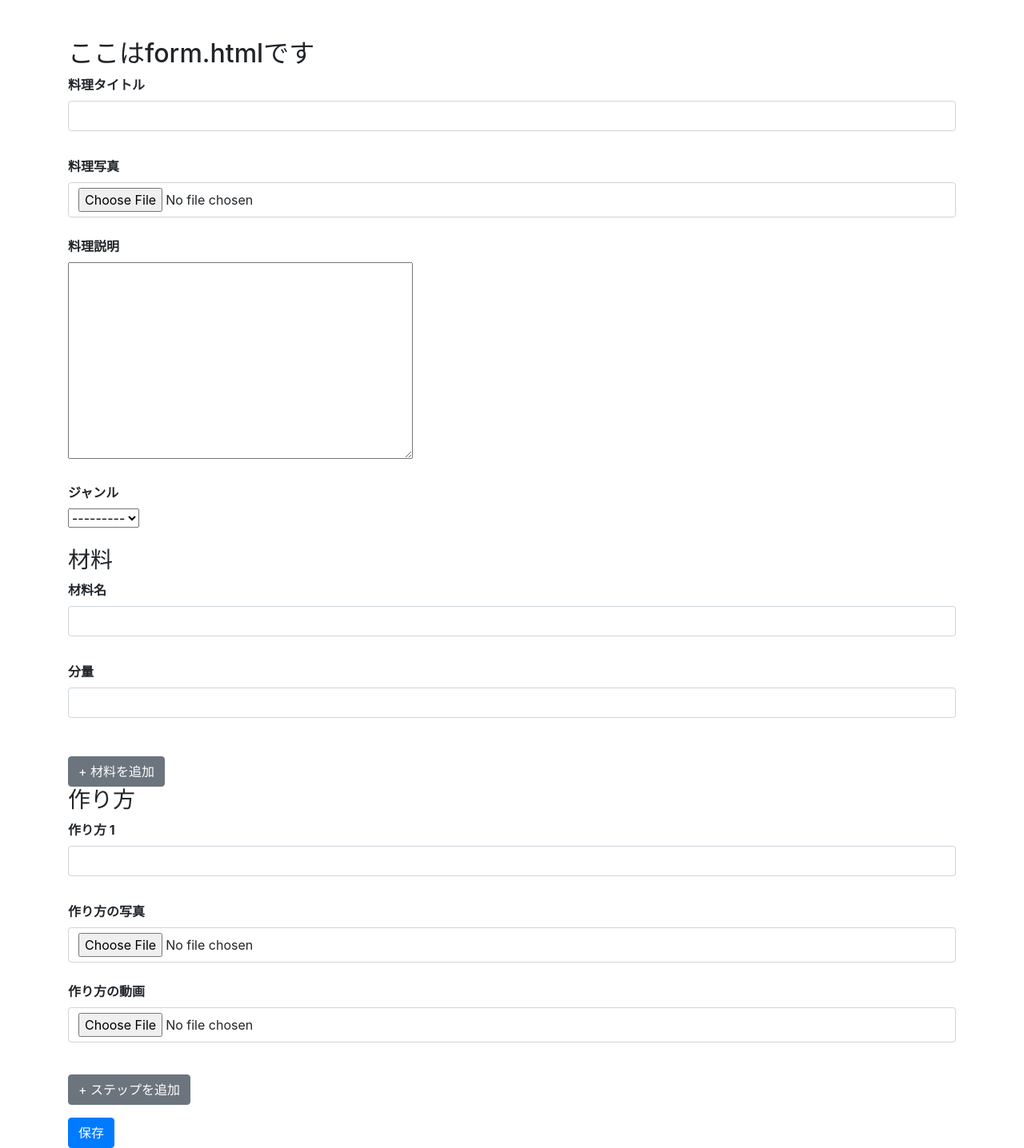
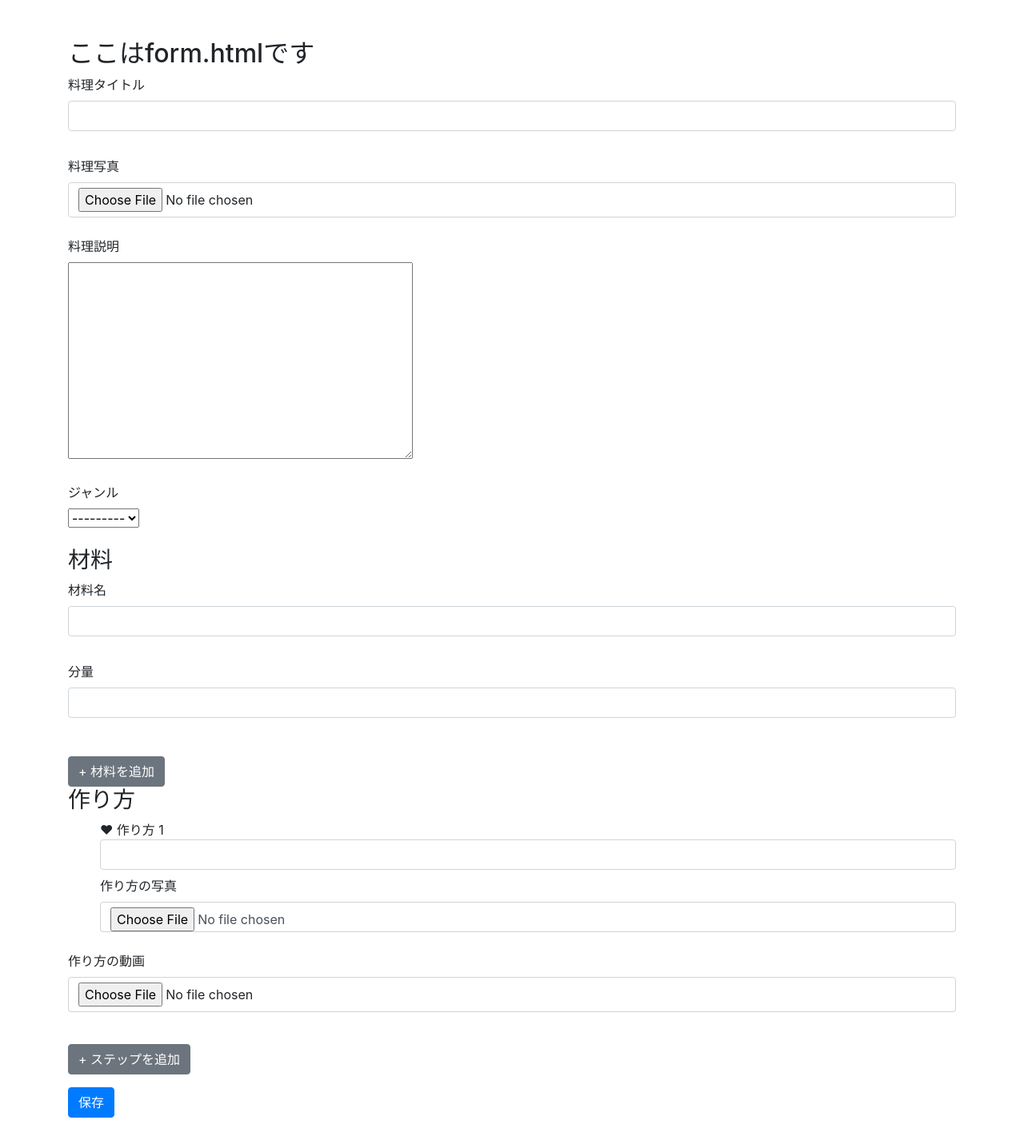
Before and after one commit to yamashita3303/cookly, a Django app: page /app/recipe/create/ in a window 1280 px wide. Shown: the part 82-1518 px from the top of the page at 80% size. After the commit the page ends 1480 px from the top, so only its background shows below. Run offline with Django 4.2, Linux system fonts and the light colour scheme; some libraries are stand-ins or nearby versions.

Commit message:
ステップの並び替えを可能にしました

```diff
--- a/app/static/app/css/form.css
+++ b/app/static/app/css/form.css
@@ -6,8 +6,8 @@
 /* ラベルのスタイル */
 .form-group label {
     display: block;
-    font-weight: bold;
     margin-bottom: 0.5rem;
+    font-weight: normal;
 }
 
 /* 入力フィールドのスタイル */
@@ -20,6 +20,7 @@
     line-height: 1.5;
     border: 1px solid #ced4da;
     border-radius: 0.25rem;
+    font-weight: normal;
 }
 
 /* 入力フィールド下部にスペースを確保 */
@@ -27,6 +28,11 @@
     margin-bottom: 0.5rem;
 }
 
+/* なぜか反映されない */
+#step-form-container li {
+    list-style-type: none; /* リストのドットを消す */
+}
+
 /* ボタンの間隔調整 */
 button {
     margin-top: 1rem;
--- a/app/templates/app/form.html
+++ b/app/templates/app/form.html
@@ -56,19 +56,16 @@
 
             <!-- ステップフォーム -->
             <h3>作り方</h3>
-            <div id="step-form-container">
-                <div class="form-group">
-                     <!-- ステップ番号のフィールドは隠しておく -->
-                    <input type="hidden" name="step_number" value="1">
-                    <label for="id_step_text">作り方 1</label>
-                    {{ step_form.step_text }}
-                </div>
+            <ul id="step-form-container" class="samplelist" style="list-style: none;">
+                <li class="form-group">
+                    <span class="srt_hndl">♥</span> <!-- ドラッグハンドル -->
+                    <label for="id_step_text" style="display: inline;">作り方 1</label>
+                    <input type="text" name="step_text_1" class="form-control" id="id_step_text">
 
-                <div class="form-group">
                     <label for="id_step_image">作り方の写真</label>
-                    {{ step_form.step_image }}
-                </div>
-            </div>
+                    <input type="file" name="step_image_1" class="form-control" id="id_step_image">
+                </li>
+            </ul>
 
             <div class="form-group">
                 <label for="id_step_video">作り方の動画</label>
@@ -87,5 +84,6 @@
 
  <!-- 追加のjsを読み込むブロック -->
 {% block extra_scripts %}
+    <script src="https://cdn.jsdelivr.net/npm/sortablejs@latest/Sortable.min.js"></script>
     <script src="{% static 'app/js/form.js' %}"></script>
 {% endblock %}
```
Also changed, not shown: app/static/app/js/form.js (+24 -21 lines).
